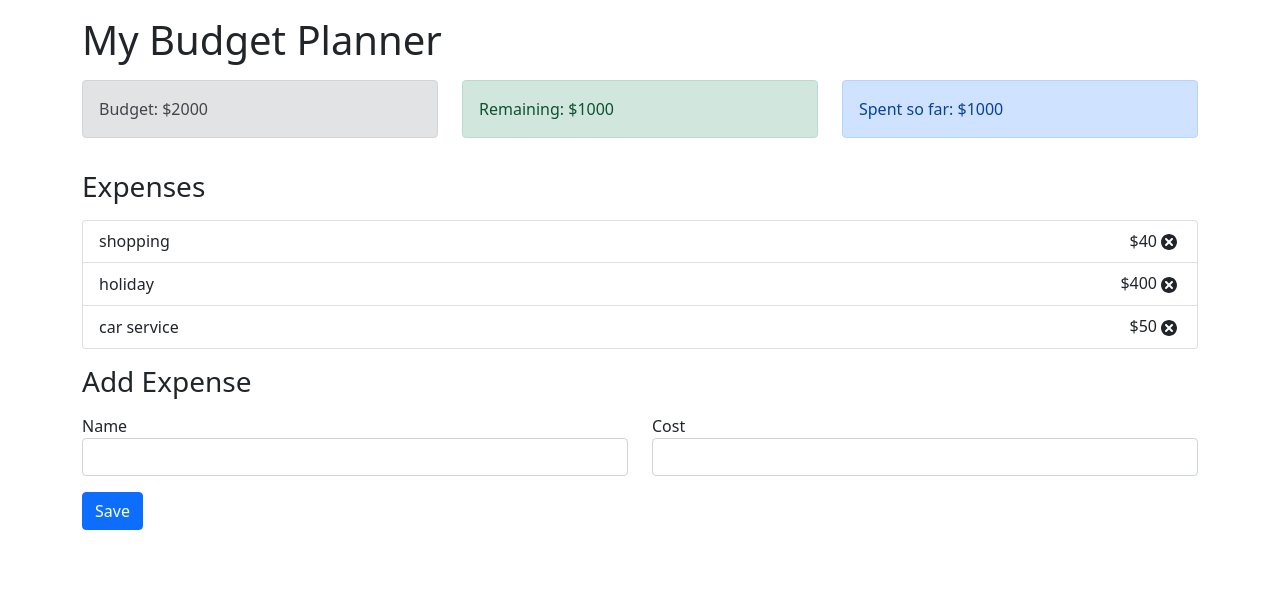
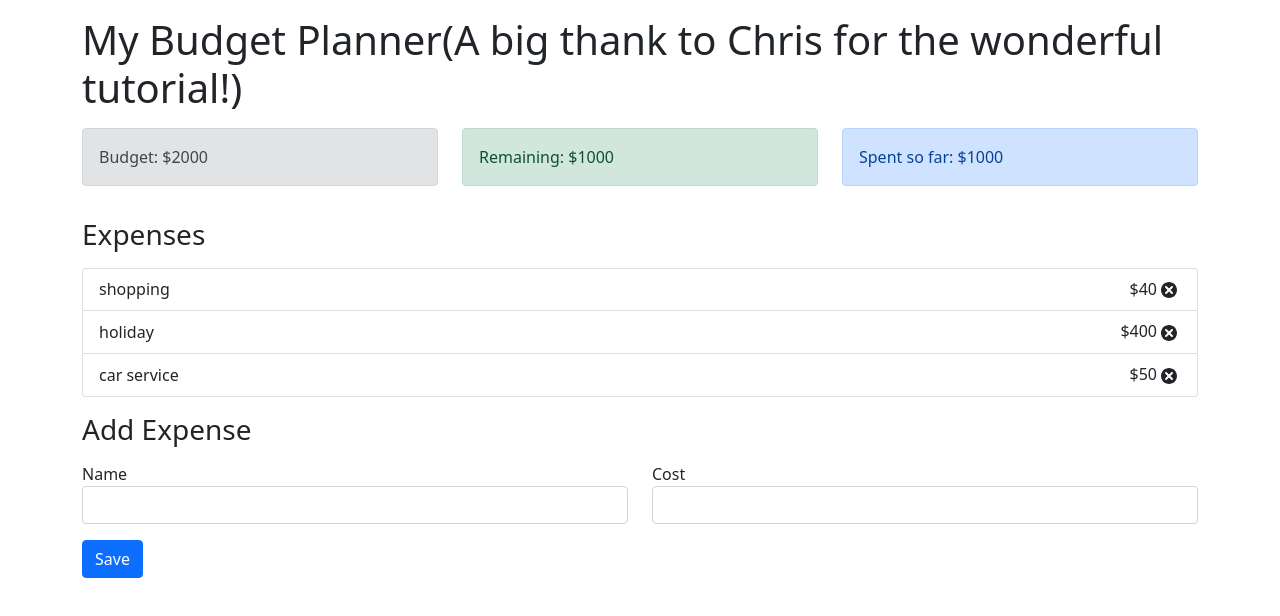
Before and after one commit to aoyuzhang/budget-tracker, a React (Create React App) app: page / in a window 1280 px wide. Shown: the top 616 px of the page. Built offline with nearby package versions, Linux system fonts and the light colour scheme.

Commit message:
create AppContext file to keep track of the global variables

```diff
--- a/src/App.js
+++ b/src/App.js
@@ -5,11 +5,14 @@
 import ExpenseTotal from './components/ExpenseTotal';
 import ExpenseList from './components/ExpenseList'
 import AddExpenseForm from './components/AddExpenseForm';
+import {AppProvider } from './context/AppContext';
+
 
 const App = () =>{
   return (
+    <AppProvider>
       <div className = 'container'>
-      <h1 className = 'mt-3'>My Budget Planner</h1>
+        <h1 className = 'mt-3'>My Budget Planner(A big thank to Chris for the wonderful tutorial!)</h1>
         <div className ='row mt-3'>
           <div className = 'col-sm'>
             <Budget />
@@ -37,6 +40,7 @@
         </div>
 
       </div>
+    </AppProvider>
   );
 };
 
--- a/src/components/Budget.js
+++ b/src/components/Budget.js
@@ -1,9 +1,12 @@
-import React from 'react';
+import React, { useContext } from 'react';
+import { AppContext } from '../context/AppContext';
 
 const Budget = () =>{
+  const { budget } = useContext(AppContext);
+
   return (
     <div className='alert alert-secondary'>
-      <span>Budget: $2000</span>
+      <span>Budget: ${budget}</span>
     </div>
   );
 };
--- a/src/components/ExpenseList.js
+++ b/src/components/ExpenseList.js
@@ -1,12 +1,9 @@
-import React from 'react';
+import React, { useContext } from 'react';
 import ExpenseItem from './ExpenseItem';
+import { AppContext } from '../context/AppContext';
 
 const ExpenseList = () =>{
-    const expenses = [
-      {id: 12, name: 'shopping', cost: 40},
-      {id: 13, name: 'holiday', cost:400 },
-      {id: 14, name: 'car service', cost: 50},
-    ];
+    const { expenses } = useContext(AppContext);
 
     return (
       <ul className = 'list-group'>
--- /dev/null
+++ b/src/context/AppContext.js
@@ -0,0 +1,34 @@
+import React, { useReducer } from 'react';
+
+const AppReducer = (state, action) => {
+  switch(action.type) {
+    default:
+      return state;
+  }
+};
+
+const initialState = {
+  budget: 2000,
+  expenses: [
+    {id: 12, name: 'shopping', cost: 40},
+    {id: 13, name: 'holiday', cost: 400},
+    {id: 14, name: 'car service', cost: 50},
+  ],
+};
+
+export const AppContext = React.createContext()
+
+export const AppProvider = (props) =>{
+  const [state, dispatch] = useReducer(AppReducer, initialState);
+  return (
+    <AppContext.Provider
+      value={{
+        budget: state.budget,
+        expenses: state.expenses,
+        dispatch,
+       }}
+    >
+      {props.children}
+    </AppContext.Provider>
+  );
+};
```
Lines whose indentation alone changed are shown as unchanged.
